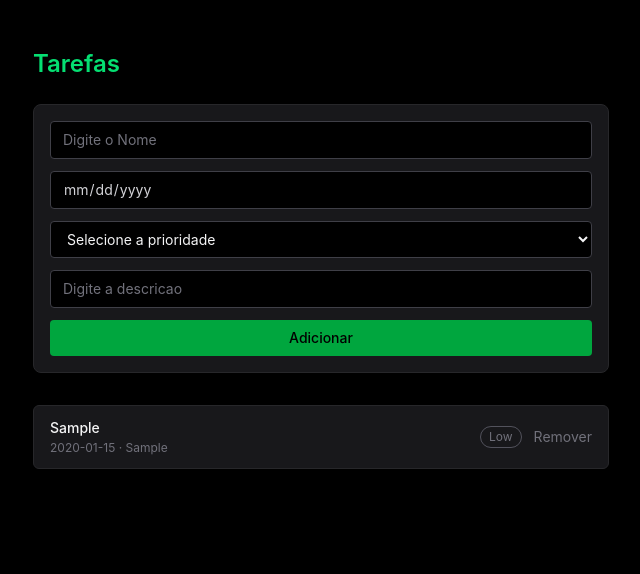
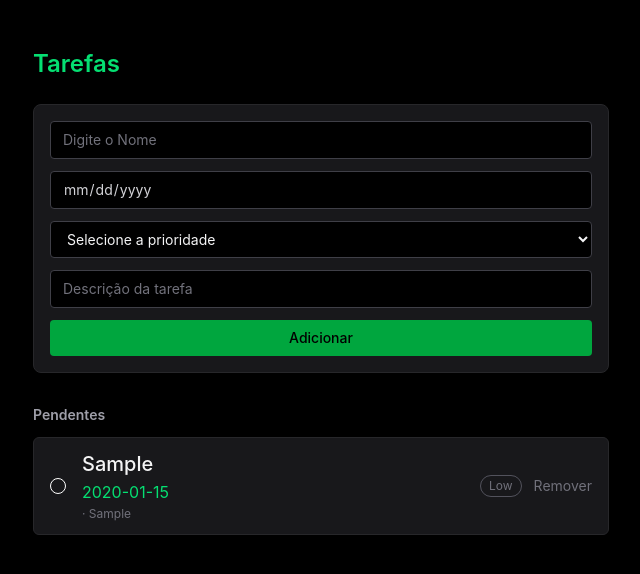
Before and after one commit to manuellathomazini/Dev-Tarefas, a React (Vite) app: page / in a window 1280 px wide. Both pictures are taken after typing "Sample", "2020-01-15", "Sample" into the empty fields and a click on the button "Adicionar". Shown: the top 574 px of the page, without its empty margins (319-959 px from the left). Built offline with nearby package versions, Linux system fonts and the light colour scheme.

Commit message:
feat: ordenando a lista e separando entre concluídas e pendentes + outros detalhes

```diff
--- a/src/components/Tarefas.jsx
+++ b/src/components/Tarefas.jsx
@@ -7,7 +7,7 @@ const Tarefas = () => {
     });
     const [nome, setNome]=useState("");
     const [data, setData]=useState("");
-    const [prioridade, setPrioridade]=useState("Low");
+    const [prioridade, setPrioridade]=useState("");
     const [descricao, setDescricao]=useState("");
 
     useEffect(()=>{
@@ -20,17 +20,27 @@ const Tarefas = () => {
         if(!nome.trim()) return;
 
         const novaTarefa={
-            id:Date.now(),
+            id:crypto.randomUUID(),
             nome:nome,
             data:data,
             prioridade: prioridade || "Low",
             descricao:descricao,
+            concluida: false,
         };
         setTarefas([...tarefas, novaTarefa])
         setNome('');
         setData('');
         setPrioridade('');
         setDescricao('');
+    };
+
+    const concluirTarefa = (id) => {
+    const tarefasAtualizadas = tarefas.map((tarefa) =>
+        tarefa.id === id
+            ? { ...tarefa, concluida: !tarefa.concluida }
+            : tarefa
+    );
+    setTarefas(tarefasAtualizadas);
 };
 
     const removerTarefa=(id)=>{
@@ -43,6 +53,22 @@ const Tarefas = () => {
         Med: 'text-green-600 border-green-600',
         Low: 'text-zinc-500 border-zinc-600',
     };
+
+    const ordemPrioridade = { High: 0, Med: 1, Low: 2 };
+
+    const tarefasOrdenadas = [...tarefas].sort((a, b) => {
+        const diffPrioridade = ordemPrioridade[a.prioridade] - ordemPrioridade[b.prioridade];
+        if (diffPrioridade !== 0) return diffPrioridade;
+
+        if (!a.data && !b.data) return 0;
+        if (!a.data) return 1;
+        if (!b.data) return -1;
+
+        return new Date(a.data) - new Date(b.data);
+    });
+
+    const pendentes = tarefasOrdenadas.filter((tarefa) => !tarefa.concluida);
+    const concluidas = tarefasOrdenadas.filter((tarefa) => tarefa.concluida);
 
     return(
         <div className='min-h-screen bg-black text-zinc-100 flex justify-center px-4 py-12'>
@@ -70,7 +96,7 @@ const Tarefas = () => {
                         onChange={(e) => setPrioridade(e.target.value)}
                         className='w-full bg-black border border-zinc-700 rounded px-3 py-2 text-sm focus:border-green-500 focus:outline-none'
                     >
-                        <option value="">Selecione a prioridade</option>
+                        <option value="" disabled>Selecione a prioridade</option>
                         <option value="High">High</option>
                         <option value="Med">Med</option>
                         <option value="Low">Low</option>
@@ -80,7 +106,7 @@ const Tarefas = () => {
                     type='text'
                     value={descricao}
                     onChange={(e) => { setDescricao(e.target.value) }}
-                    placeholder="Digite a descricao"
+                    placeholder="Descrição da tarefa"
                     className='w-full bg-black border border-zinc-700 rounded px-3 py-2 text-sm placeholder-zinc-500 focus:border-green-500 focus:outline-none'>
                     </input>
 
@@ -90,13 +116,26 @@ const Tarefas = () => {
                         Adicionar
                     </button>
                 </form>
-
+                {pendentes.length > 0 && (
+                    <div className='mt-8'>
+                        <h2 className='text-sm font-semibold text-zinc-400 mb-3'>Pendentes</h2>
                         <ul className='space-y-2'>
-                    {tarefas.map((tarefa)=>(
+                            {pendentes.map((tarefa) => (
                                 <li key={tarefa.id} className='flex items-center justify-between gap-3 bg-zinc-900 border border-zinc-800 rounded-md px-4 py-3'>
-                            <div className='flex flex-col gap-0.5'>
-                                <span className='text-sm font-medium'>{tarefa.nome}</span>
-                                <span className='text-xs text-zinc-500'>{tarefa.data} {tarefa.descricao && `· ${tarefa.descricao}`}</span>
+                                    <div className='flex gap-4 min-w-0 items-center'>
+                                        <input
+                                            type="checkbox"
+                                            checked={tarefa.concluida}
+                                            onChange={() => concluirTarefa(tarefa.id)}
+                                            className="appearance-none w-4 h-4 rounded-full border border-white hover:bg-green-700 cursor-pointer"
+                                        />
+                                        <div className='flex flex-col gap-0.5 min-w-0'>
+                                            <span className='text-xl font-medium break-words'>{tarefa.nome}</span>
+                                            {tarefa.data && (
+                                                <span className='text-base text-green-400 break-words'>{tarefa.data}</span>
+                                            )}
+                                            <span className='text-xs text-zinc-500 break-words'>{tarefa.descricao && `· ${tarefa.descricao}`}</span>
+                                        </div>
                                     </div>
                                     <div className='flex items-center gap-3 shrink-0'>
                                         <span className={`text-xs border rounded-full px-2 py-0.5 ${corPrioridade[tarefa.prioridade] || corPrioridade.Low}`}>
@@ -104,14 +143,56 @@ const Tarefas = () => {
                                         </span>
                                         <button
                                             onClick={() => removerTarefa(tarefa.id)}
-                                className='text-zinc-500 hover:text-red-400 text-sm'>
+                                            className='text-zinc-500 hover:text-red-400 text-sm cursor-pointer'>
                                             Remover
                                         </button>
                                     </div>
                                 </li>
                             ))}
                         </ul>
-                {tarefas.length === 0 && <p className='text-zinc-500 text-sm text-center py-6'>Nenhuma tarefa salva</p>}
+                    </div>
+                )}
+
+                {pendentes.length === 0 && concluidas.length === 0 && (
+                    <p className='text-zinc-500 text-sm text-center py-6'>Nenhuma tarefa salva</p>
+                )}
+
+                {concluidas.length > 0 && (
+                    <div className='mt-8'>
+                        <h2 className='text-sm font-semibold text-zinc-400 mb-3'>Concluídas</h2>
+                        <ul className='space-y-2'>
+                            {concluidas.map((tarefa) => (
+                                <li key={tarefa.id} className='flex items-center justify-between gap-3 bg-zinc-900 border border-zinc-800 rounded-md px-4 py-3 opacity-60'>
+                                    <div className='flex gap-4 min-w-0 items-center'>
+                                        <input
+                                            type="checkbox"
+                                            checked={tarefa.concluida}
+                                            onChange={() => concluirTarefa(tarefa.id)}
+                                            className="appearance-none w-4 h-4 bg-green-700 rounded-full border border-white hover:bg-transparent cursor-pointer"
+                                        />
+                                        <div className='flex flex-col gap-0.5 min-w-0'>
+                                            <span className='text-xl font-medium line-through break-words'>{tarefa.nome}</span>
+                                            {tarefa.data && (
+                                                <span className='text-base text-green-400 break-words'>{tarefa.data}</span>
+                                            )}
+                                            <span className='text-xs text-zinc-500 break-words'>{tarefa.descricao && `· ${tarefa.descricao}`}</span>
+                                        </div>
+                                    </div>
+                                    <div className='flex items-center gap-3 shrink-0'>
+                                        <span className={`text-xs border rounded-full px-2 py-0.5 ${corPrioridade[tarefa.prioridade] || corPrioridade.Low}`}>
+                                            {tarefa.prioridade}
+                                        </span>
+                                        <button
+                                            onClick={() => removerTarefa(tarefa.id)}
+                                            className='text-zinc-500 hover:text-red-400 text-sm cursor-pointer'>
+                                            Remover
+                                        </button>
+                                    </div>
+                                </li>
+                            ))}
+                        </ul>
+                    </div>
+                )}
             </div>
         </div>
     )
```
Lines whose indentation alone changed are shown as unchanged.
